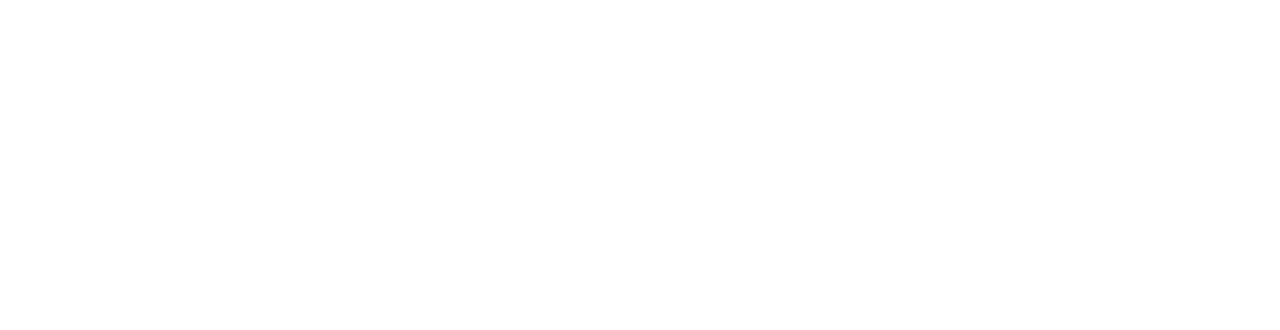
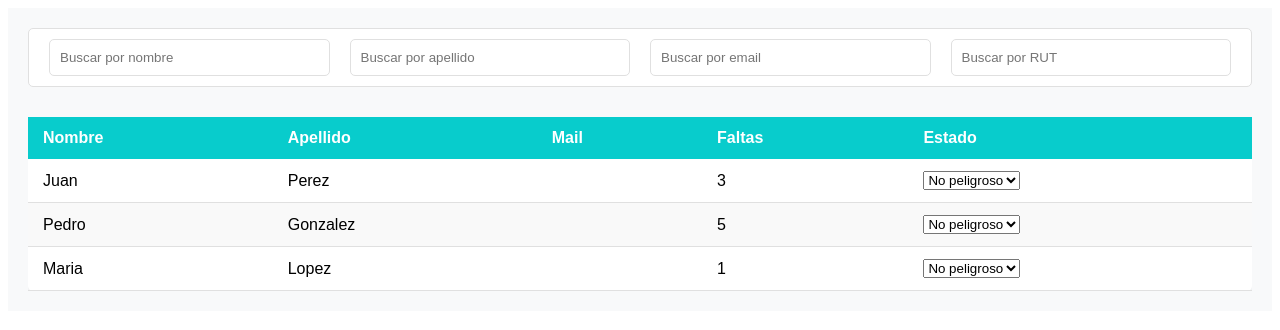
Before and after one commit to ConstruccionSoftware2024/Construccion-de-Software-2024-1, a Vue app: page /revisiones in a window 1280 px wide. Before the commit this address had no page. Shown: the top 330 px of the page. Built offline with nearby package versions, Linux system fonts and the light colour scheme.

Commit message:
Pagina para ver faltas de alumnos.
Solo front
Tiempo: 1hr

```diff
--- a/back-end/src/server.js
+++ b/back-end/src/server.js
@@ -29,6 +29,8 @@ client
     console.error('Failed to connect to database', error)
   })
 
+const server = http.createServer(app)
+
 // Iniciar el servidor
 const PORT = 8080
 server.listen(PORT, () => console.log(`Server running on port ${PORT}`))
--- a/package.json
+++ b/package.json
@@ -13,6 +13,8 @@
   },
   "dependencies": {
     "@fortawesome/fontawesome-free": "^6.5.2",
+    "cors": "^2.8.5",
+    "express": "^4.19.2",
     "mongodb": "^6.7.0",
     "vue": "^3.4.21",
     "vue-router": "^4.3.0"
--- a/src/router/index.js
+++ b/src/router/index.js
@@ -1,5 +1,6 @@
 import { createRouter, createWebHistory } from 'vue-router'
 import HomeView from '../views/HomeView.vue'
+import RevisionesView from '../views/RevisionesView.vue'
 
 const router = createRouter({
   history: createWebHistory(import.meta.env.BASE_URL),
@@ -16,6 +17,11 @@ const router = createRouter({
       // this generates a separate chunk (About.[hash].js) for this route
       // which is lazy-loaded when the route is visited.
       component: () => import('../views/AboutView.vue')
+    },
+    {
+      path: '/revisiones',
+      name: 'revisiones',
+      component: RevisionesView
     }
   ]
 })
--- /dev/null
+++ b/src/views/RevisionesView.vue
@@ -0,0 +1,215 @@
+/* H12 Como profesor quiero un listado de alumno general (Para todos los profesores) que permita
+mostrarme las faltas de cada alumno y clasificarlos como “peligrosos” o “no peligrosos” */
+
+<template>
+  <div class="container">
+    <div class="search-bar">
+      <input
+        class="search-input"
+        type="text"
+        v-model="searchName"
+        placeholder="Buscar por nombre"
+      />
+      <input
+        class="search-input"
+        type="text"
+        v-model="searchLastName"
+        placeholder="Buscar por apellido"
+      />
+      <input
+        class="search-input"
+        type="text"
+        v-model="searchEmail"
+        placeholder="Buscar por email"
+      />
+      <input class="search-input" type="text" v-model="searchRut" placeholder="Buscar por RUT" />
+    </div>
+
+    <div class="table-container">
+      <table class="styled-table">
+        <thead>
+          <tr>
+            <th>Nombre</th>
+            <th>Apellido</th>
+            <th>Mail</th>
+            <th>Faltas</th>
+            <th>Estado</th>
+          </tr>
+        </thead>
+        <tbody>
+          <tr v-for="(student, index) in students" :key="index">
+            <td>{{ student.name }}</td>
+            <td>{{ student.lastName }}</td>
+            <td>{{ student.email }}</td>
+            <td>{{ student.faltas }}</td>
+            <td>
+              <select v-model="student.estado">
+                <option>No peligroso</option>
+                <option>Peligroso</option>
+              </select>
+            </td>
+          </tr>
+        </tbody>
+      </table>
+    </div>
+  </div>
+</template>
+
+<script>
+export default {
+  data() {
+    return {
+      searchName: '',
+      searchLastName: '',
+      searchEmail: '',
+      searchRut: '',
+      students: [
+        {
+          id: 1,
+          name: 'Juan',
+          lastName: 'Perez',
+          faltas: 3,
+          estado: 'No peligroso',
+          detalleFaltas: [
+            {
+              fecha: '2021-10-01',
+              motivo: 'No asistió a clases'
+            },
+            {
+              fecha: '2021-10-02',
+              motivo: 'Le pego al profesor'
+            },
+            {
+              fecha: '2021-10-03',
+              motivo: 'No asistió a clases'
+            }
+          ]
+        },
+        {
+          id: 2,
+          name: 'Pedro',
+          lastName: 'Gonzalez',
+          faltas: 5,
+          estado: 'No peligroso',
+          detalleFaltas: [
+            {
+              fecha: '2021-10-01',
+              motivo: 'No asistió a clases'
+            },
+            {
+              fecha: '2021-10-02',
+              motivo: 'No asistió a clases'
+            },
+            {
+              fecha: '2021-10-03',
+              motivo: 'No asistió a clases'
+            },
+            {
+              fecha: '2021-10-04',
+              motivo: 'No asistió a clases'
+            },
+            {
+              fecha: '2021-10-05',
+              motivo: 'No asistió a clases'
+            }
+          ]
+        },
+        {
+          id: 3,
+          name: 'Maria',
+          lastName: 'Lopez',
+          faltas: 1,
+          estado: 'No peligroso',
+          detalleFaltas: [
+            {
+              fecha: '2021-10-01',
+              motivo: 'No asistió a clases'
+            }
+          ]
+        }
+      ]
+    }
+  }
+}
+</script>
+
+<style scoped>
+.container {
+  display: flex;
+  flex-direction: column;
+  gap: 10px;
+  margin-top: 0px;
+  margin-bottom: 0px;
+  position: relative;
+  font-family: Arial, sans-serif;
+  background-color: #f8f9fa;
+  padding: 20px;
+}
+
+.search-bar {
+  display: flex;
+  justify-content: space-between;
+  padding: 10px;
+  background-color: #ffffff;
+  border: 1px solid #e0e0e0;
+  border-radius: 5px;
+  margin-bottom: 20px;
+}
+
+.search-input {
+  flex: 1;
+  margin: 0 10px;
+  padding: 10px;
+  border: 1px solid #e0e0e0;
+  border-radius: 5px;
+}
+
+.table-container {
+  overflow-x: auto;
+}
+
+.styled-table {
+  width: 100%;
+  border-collapse: collapse;
+  background-color: #ffffff;
+  border-radius: 5px;
+  box-shadow: 0 0 10px rgba(0, 0, 0, 0.1);
+}
+
+.styled-table thead tr {
+  background-color: #08cccc;
+  color: #ffffff;
+  text-align: left;
+  font-weight: bold;
+}
+
+.styled-table th,
+.styled-table td {
+  padding: 12px 15px;
+}
+
+.styled-table tbody tr {
+  border-bottom: 1px solid #e0e0e0;
+}
+
+.styled-table tbody tr:nth-of-type(even) {
+  background-color: #f9f9f9;
+}
+
+.styled-table tbody tr.selected-row {
+  background-color: #f8f4e7;
+}
+
+.styled-table tbody tr:hover {
+  background-color: #f1f1f1;
+  cursor: pointer;
+}
+
+.delete-button:hover {
+  background-color: rgba(220, 53, 69, 0.2);
+}
+
+.delete-button:hover i {
+  color: #dc3545;
+}
+</style>
```
Also changed, not shown: 1 other file (tests, documents, lock files or other folders).
